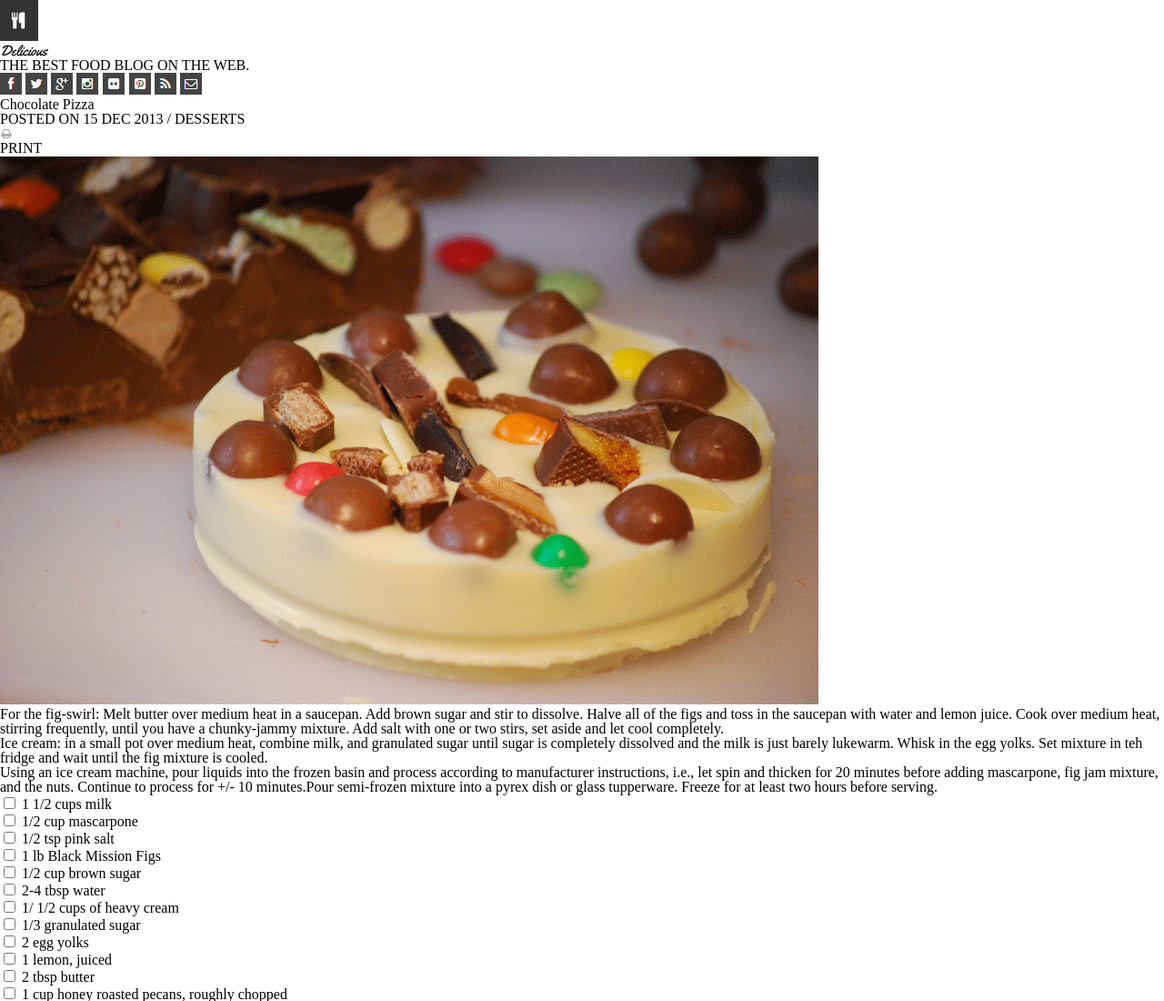
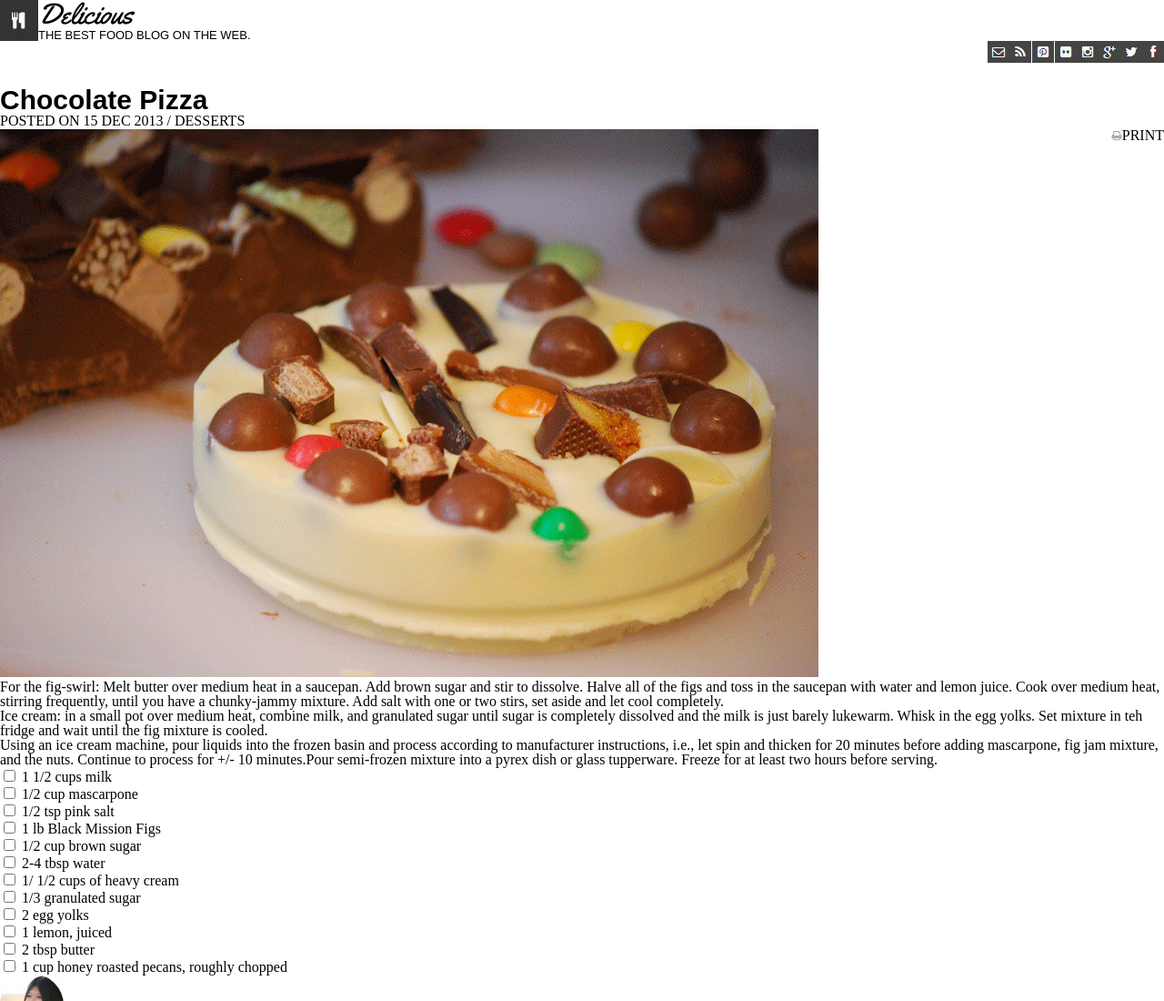
Before and after one commit to ColorInvert/Chocolate-Pizza, a plain HTML site: page index.html in a window 1280 px wide. Shown: the top 1100 px of the page at 91% size. Drawn offline with Linux system fonts and the light colour scheme.

Commit message:
added some css styling

```diff
--- a/css/style.css
+++ b/css/style.css
@@ -1,5 +1,39 @@
 
+
+#logo{
+  float: left;
+
+}
 
 h1{
   font-family: 'Yellowtail', cursive;
+  font-size: xx-large;
+
 }
+#headerPTag{
+  font-family: sans-serif;
+  font-size: small;
+}
+
+nav img{
+  float: right;
+}
+
+nav{
+  align: center;
+  margin-bottom: 50px;
+}
+
+h2{
+  font-size:30px;
+  font-family: sans-serif;
+  font-weight: 700;
+}
+
+#print{
+  float:right;
+}
+
+figcaption{
+  float:right;
+}
```
